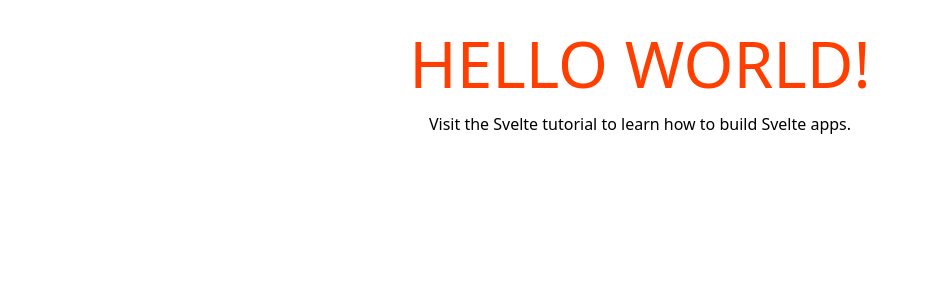
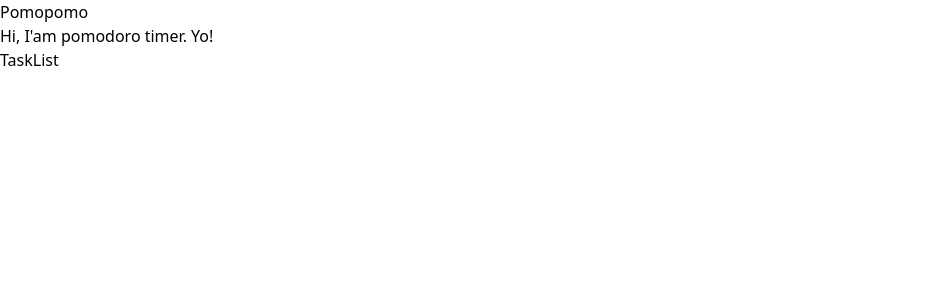
Before and after one commit to CandraJengger/svelte-pomodoro-tailwind, a Svelte app: page / in a window 1280 px wide. Shown: the top 300 px of the page, without its empty margins (0-929 px from the left). Built offline with nearby package versions, Linux system fonts and the light colour scheme.

Commit message:
Add new component PomodoroTimer and TaskList

```diff
--- a/public/global.css
+++ /dev/null
@@ -1,63 +0,0 @@
-html, body {
-	position: relative;
-	width: 100%;
-	height: 100%;
-}
-
-body {
-	color: #333;
-	margin: 0;
-	padding: 8px;
-	box-sizing: border-box;
-	font-family: -apple-system, BlinkMacSystemFont, "Segoe UI", Roboto, Oxygen-Sans, Ubuntu, Cantarell, "Helvetica Neue", sans-serif;
-}
-
-a {
-	color: rgb(0,100,200);
-	text-decoration: none;
-}
-
-a:hover {
-	text-decoration: underline;
-}
-
-a:visited {
-	color: rgb(0,80,160);
-}
-
-label {
-	display: block;
-}
-
-input, button, select, textarea {
-	font-family: inherit;
-	font-size: inherit;
-	-webkit-padding: 0.4em 0;
-	padding: 0.4em;
-	margin: 0 0 0.5em 0;
-	box-sizing: border-box;
-	border: 1px solid #ccc;
-	border-radius: 2px;
-}
-
-input:disabled {
-	color: #ccc;
-}
-
-button {
-	color: #333;
-	background-color: #f4f4f4;
-	outline: none;
-}
-
-button:disabled {
-	color: #999;
-}
-
-button:not(:disabled):active {
-	background-color: #ddd;
-}
-
-button:focus {
-	border-color: #666;
-}
--- a/src/App.svelte
+++ b/src/App.svelte
@@ -1,30 +1,14 @@
 <script>
-	export let name;
+  let title = 'Pomopomo';
+  import TaskList from './components/TaskList.svelte';
+  import PomodoroTimer from './components/PomodoroTimer.svelte';
 </script>
 
 <main>
-	<h1>Hello {name}!</h1>
-	<p>Visit the <a href="https://svelte.dev/tutorial">Svelte tutorial</a> to learn how to build Svelte apps.</p>
+  <h1>{title}</h1>
+  <PomodoroTimer />
+  <TaskList />
 </main>
 
 <style>
-	main {
-		text-align: center;
-		padding: 1em;
-		max-width: 240px;
-		margin: 0 auto;
-	}
-
-	h1 {
-		color: #ff3e00;
-		text-transform: uppercase;
-		font-size: 4em;
-		font-weight: 100;
-	}
-
-	@media (min-width: 640px) {
-		main {
-			max-width: none;
-		}
-	}
 </style>
--- /dev/null
+++ b/src/components/PomodoroTimer.svelte
@@ -0,0 +1 @@
+<p>Hi, I'am pomodoro timer. Yo!</p>
--- /dev/null
+++ b/src/components/TaskList.svelte
@@ -0,0 +1 @@
+<p>TaskList</p>
```
